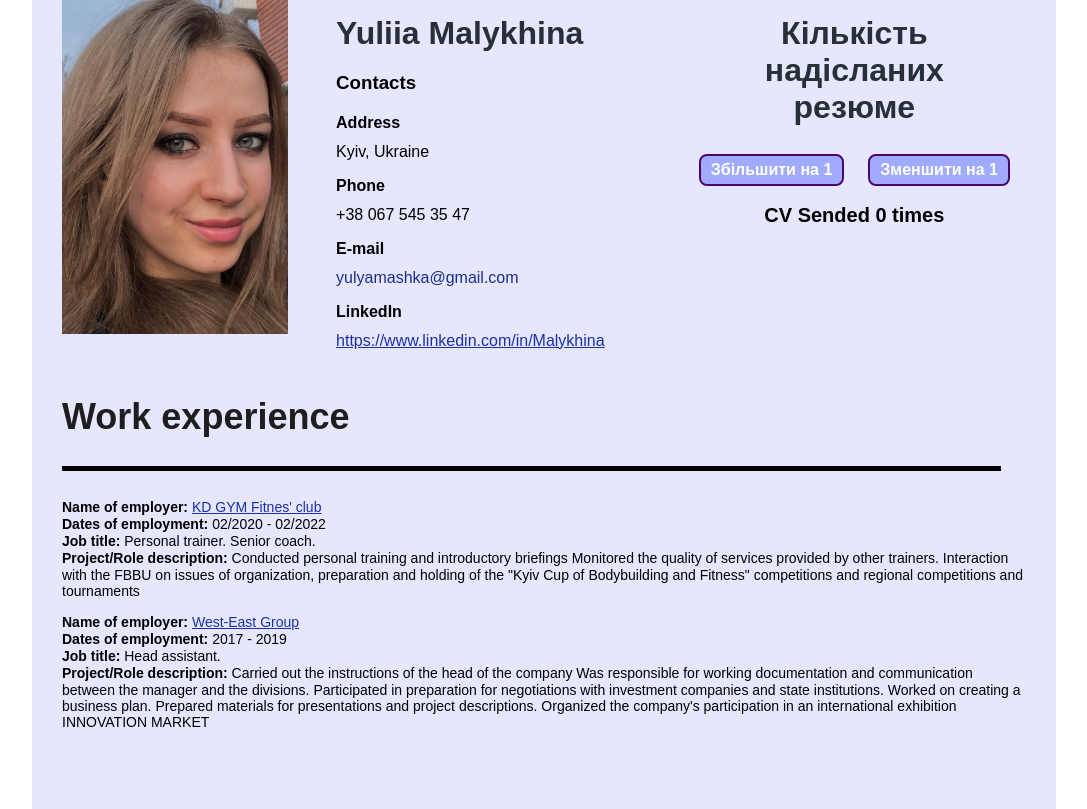
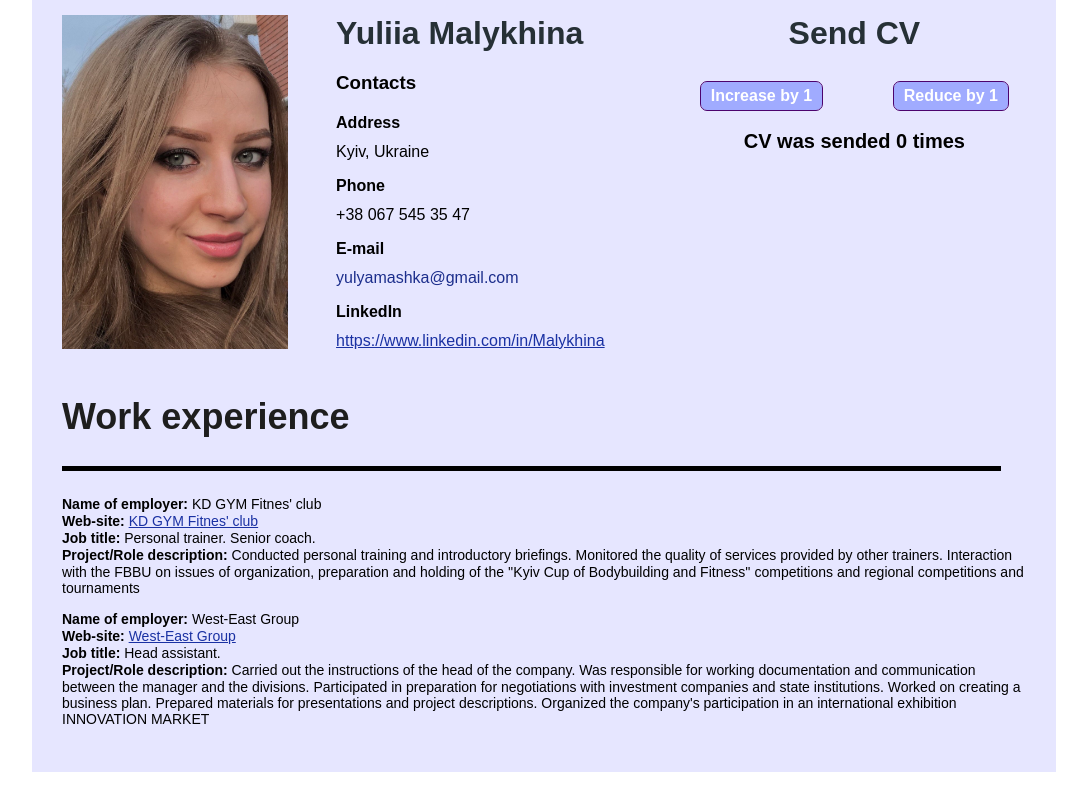
Before and after one commit to YuliiaIIIII/React_Frontend, a React (Create React App) app in the folder my-first-react-app/: page / in a window 1280 px wide. Shown: the whole page, without its empty margins (96-1183 px from the left). Built offline with nearby package versions, Linux system fonts and the light colour scheme.

Commit message:
Modified component WorkExp. Added new components: WorkExpInfo, WorkExpAddForm.

```diff
--- a/my-first-react-app/src/App.css
+++ b/my-first-react-app/src/App.css
@@ -66,6 +66,7 @@ p{
   justify-content: center;
 }
 img{
+  margin-top: 15px;
   display: block;
   max-width: 300px;
   padding-left: 30px;
@@ -109,7 +110,7 @@ img{
   background-color:rgb(160, 171, 255);
   color: var(--color-background);
   border-radius: 6px;
-  outline: 2px solid var(--color-visited);
+  outline: 1px solid var(--color-visited);
   border: none;
   font-size: medium;
   font-weight: 600;
--- a/my-first-react-app/src/App.js
+++ b/my-first-react-app/src/App.js
@@ -1,7 +1,7 @@
 import './App.css';
 import {Image} from './components/Image'
 import {ContactBlock} from './components/ContactBlock'
-import {WorkExp} from './components/WorkExp'
+import WorkExpInfo from './components/WorkExpInfo';
 import userPhoto from './photo1.jpg'
 
 function App() {
@@ -11,7 +11,7 @@ function App() {
         <Image userImage = {userPhoto} imageAlt = "User selfie" />
         <ContactBlock />
       </div>
-        <WorkExp />
+        <WorkExpInfo />
     </div>
   );
 }
--- a/my-first-react-app/src/components/ContactBlock.js
+++ b/my-first-react-app/src/components/ContactBlock.js
@@ -3,35 +3,35 @@ import { Counter } from "./Counter";
 export function ContactBlock() {
     return (
       <div id="contacts">
-        <div class="container">
-          <div class="profile-name fw600">
-            Yuliia <span class="surname fw600">Malykhina</span>
+        <div className="container">
+          <div className="profile-name fw600">
+            Yuliia <span className="surname fw600">Malykhina</span>
           </div>
           <div>
-            <h3 class="">Contacts</h3>
+            <h3 className="">Contacts</h3>
           </div>
-          <div class="allContacts">
-            <div class="contactInfo">
+          <div className="allContacts">
+            <div className="contactInfo">
               <h4>Address</h4>
               Kyiv, Ukraine
             </div>
-            <div class="contactInfo">
+            <div className="contactInfo">
               <h4>Phone</h4>
               +38 067 545 35 47
             </div>
-            <div class="contactInfo">
+            <div className="contactInfo">
               <h4>E-mail</h4>
-              <div class="blueText">yulyamashka@gmail.com</div>
+              <div className="blueText">yulyamashka@gmail.com</div>
             </div>
-            <div class="contactInfo">
+            <div className="contactInfo">
               <h4>LinkedIn</h4>
               <a href="https://www.linkedin.com/in/yulia-malykhina-80b202166/">https://www.linkedin.com/in/Malykhina</a>
             </div>
           </div>
         </div>
-        <div class="counter fw600">
+        <div className="counter fw600">
           <div>
-            Кількість надісланих резюме
+            Send CV
           </div>
           <div>
             <Counter />
--- a/my-first-react-app/src/components/Counter.js
+++ b/my-first-react-app/src/components/Counter.js
@@ -11,7 +11,7 @@ export function Counter() {
           type="button"
           className="send"
           onClick={() => setCount((count) => count + 1)}>
-            Збільшити на 1
+            Increase by 1
           </button>
         </div>
         <div>
@@ -19,12 +19,12 @@ export function Counter() {
           type="button"
           className="send"
           onClick={() => setCount((count) => count - 1)}>
-            Зменшити на 1
+            Reduce by 1
           </button>
         </div>
       </div>
-      <p class="sended">
-        CV Sended {count} times
+      <p className="sended">
+        CV was sended {count} times
       </p>
 
     </div>
--- a/my-first-react-app/src/components/WorkExp.js
+++ b/my-first-react-app/src/components/WorkExp.js
@@ -1,26 +1,12 @@
-export function WorkExp() {
-    return (
-        <div class="work-exp">
-      <h2 class="title fw600"><span class="letter" id="letterW">W</span>ork experience</h2>
-      <div class="allExperience marg2849">
-        <div class="lastJob mb20 mobile">
-          <p><span class="bold-text fw600">Name of employer:</span> <a href="https://www.kdgym.com.ua/">KD GYM Fitnes' club</a></p>
-          <p><span class="bold-text fw600">Dates of employment:</span> 02/2020 - 02/2022</p>
-          <p><span class="bold-text fw600">Job title:</span> Personal trainer. Senior coach.</p>
-          <p><span class="bold-text fw600">Project/Role description: </span>Conducted personal training and introductory briefings
-          Monitored the quality of services provided by other trainers. Interaction with the FBBU on issues of organization, preparation and holding of the "Kyiv Cup of Bodybuilding and Fitness" competitions and regional competitions and tournaments</p>
-        </div>
+function WorkExp({ title, description, name, link }) {
+  return (
+    <div className="mb20">
+      <p><span className="bold-text fw600">Name of employer: </span> {name}</p>
+      <p><span className="bold-text fw600">Web-site: </span> <a href={link}>{name}</a></p>
+      <p><span className="bold-text fw600">Job title: </span> {title}</p>
+      <p><span className="bold-text fw600">Project/Role description: </span> {description}</p>
+    </div>
+  );
+}
 
-        <div class="prevJob">
-          <p><span class="bold-text fw600">Name of employer:</span> <a href="https://west-east.com.ua/">West-East Group</a></p>
-          <p><span class="bold-text fw600">Dates of employment:</span> 2017 - 2019</p>
-          <p><span class="bold-text fw600">Job title:</span> Head assistant.</p>
-          <p><span class="bold-text fw600">Project/Role description: </span>Carried out the instructions of the head of the company
-            Was responsible for working documentation and communication between the manager and the divisions. Participated in preparation for negotiations with investment companies and state institutions. Worked on creating a business plan. Prepared materials for presentations and project descriptions. Organized the company's participation in an international exhibition INNOVATION MARKET</p>
-        </div>
-      </div>
-    </div>
-    );
-  }
-
-  export default WorkExp;
+export default WorkExp;
--- /dev/null
+++ b/my-first-react-app/src/components/WorkExpInfo.js
@@ -0,0 +1,40 @@
+import {useState} from "react";
+import WorkExp from "./WorkExp";
+
+const listOfExperience = [
+  {
+    title: "Personal trainer. Senior coach.",
+    name: "KD GYM Fitnes' club",
+    description: "Conducted personal training and introductory briefings. Monitored the quality of services provided by other trainers. Interaction with the FBBU on issues of organization, preparation and holding of the ''Kyiv Cup of Bodybuilding and Fitness'' competitions and regional competitions and tournaments",
+    link: "https://www.kdgym.com.ua/"
+  },
+  {
+    title: "Head assistant.",
+    name: "West-East Group",
+    description: "Carried out the instructions of the head of the company. Was responsible for working documentation and communication between the manager and the divisions. Participated in preparation for negotiations with investment companies and state institutions. Worked on creating a business plan. Prepared materials for presentations and project descriptions. Organized the company's participation in an international exhibition INNOVATION MARKET",
+    link: "https://west-east.com.ua/"
+  }
+]
+
+function WorkExpInfo() {
+
+  return (
+    <div className="work-exp">
+      <h2 className="title fw600">
+        Work experience
+      </h2>
+      {listOfExperience.map((item) => (
+          <WorkExp
+            title={item.title}
+            description={item.description}
+            name={item.name}
+            link={item.link}
+          />
+          )
+        )
+      }
+    </div>
+  );
+}
+
+export default WorkExpInfo
```
Also changed, not shown: my-first-react-app/public/manifest.json, my-first-react-app/src/components/WorkExpAddForm.js (added), my-first-react-app/src/index.js (line endings or trailing spaces).
